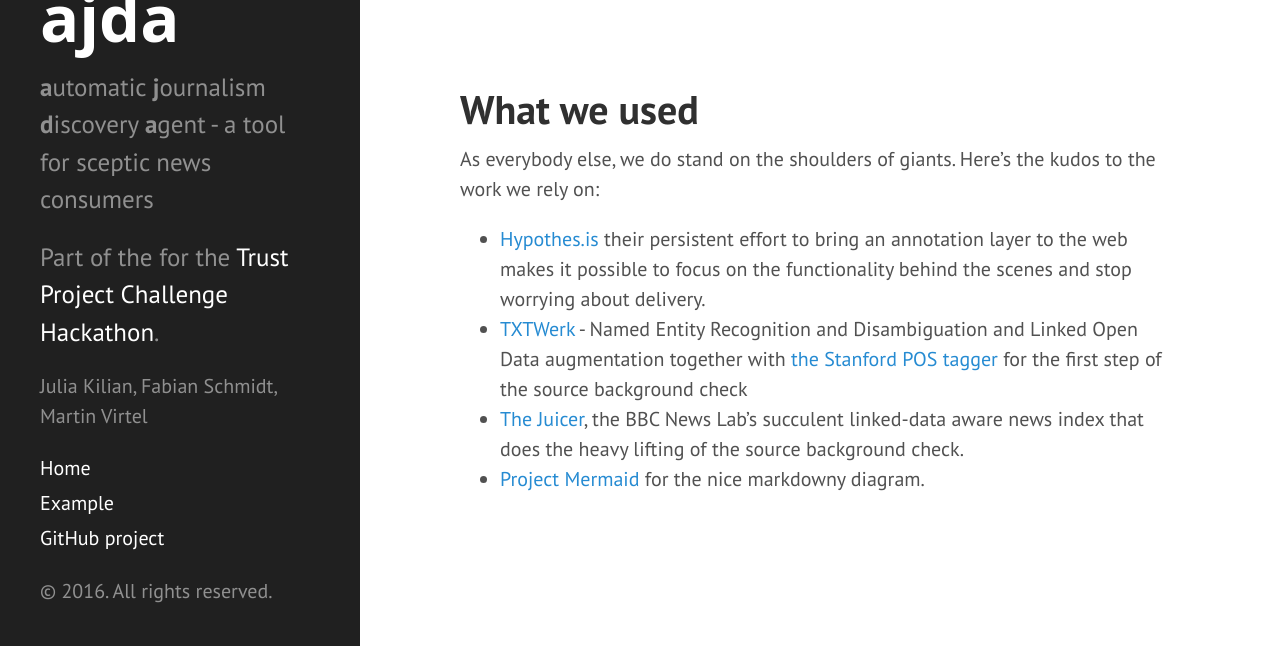
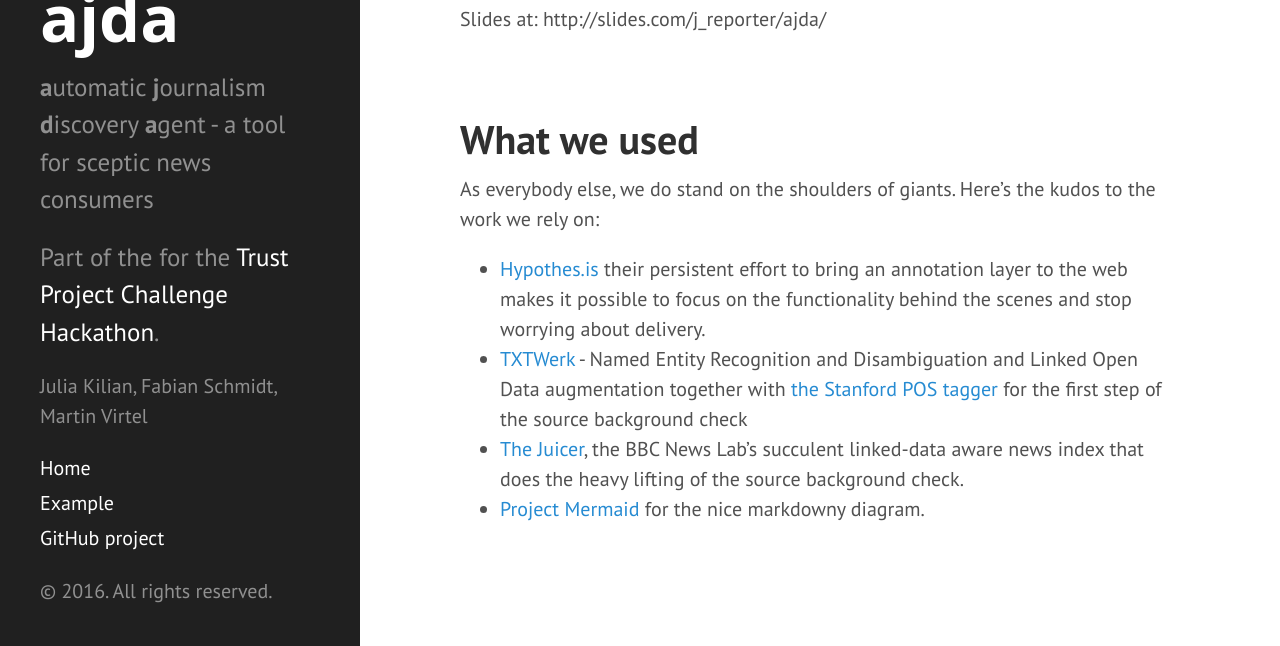
Before and after one commit to dpa-newslab/fidt, a Jekyll site: the page built from index.html, in a window 1280 px wide and 900 px high, scrolled down 660 px, cut to the strip 254-900 px from the top of the window. Built offline with Jekyll 4.4.1, drawn with Linux system fonts in a browser that asks for light colours; the list of posts is cut into pages by our own code.

Commit message:
slides link

```diff
--- a/_posts/2016-11-30-intro.md
+++ b/_posts/2016-11-30-intro.md
@@ -18,3 +18,5 @@
 <div style="margin-left: auto; margin-right: auto">
 <iframe src="//slides.com/j_reporter/ajda/embed" width="800" height="420" scrolling="no" frameborder="0" webkitallowfullscreen mozallowfullscreen allowfullscreen></iframe>
 </div>
+
+Slides at: http://slides.com/j_reporter/ajda/
```
